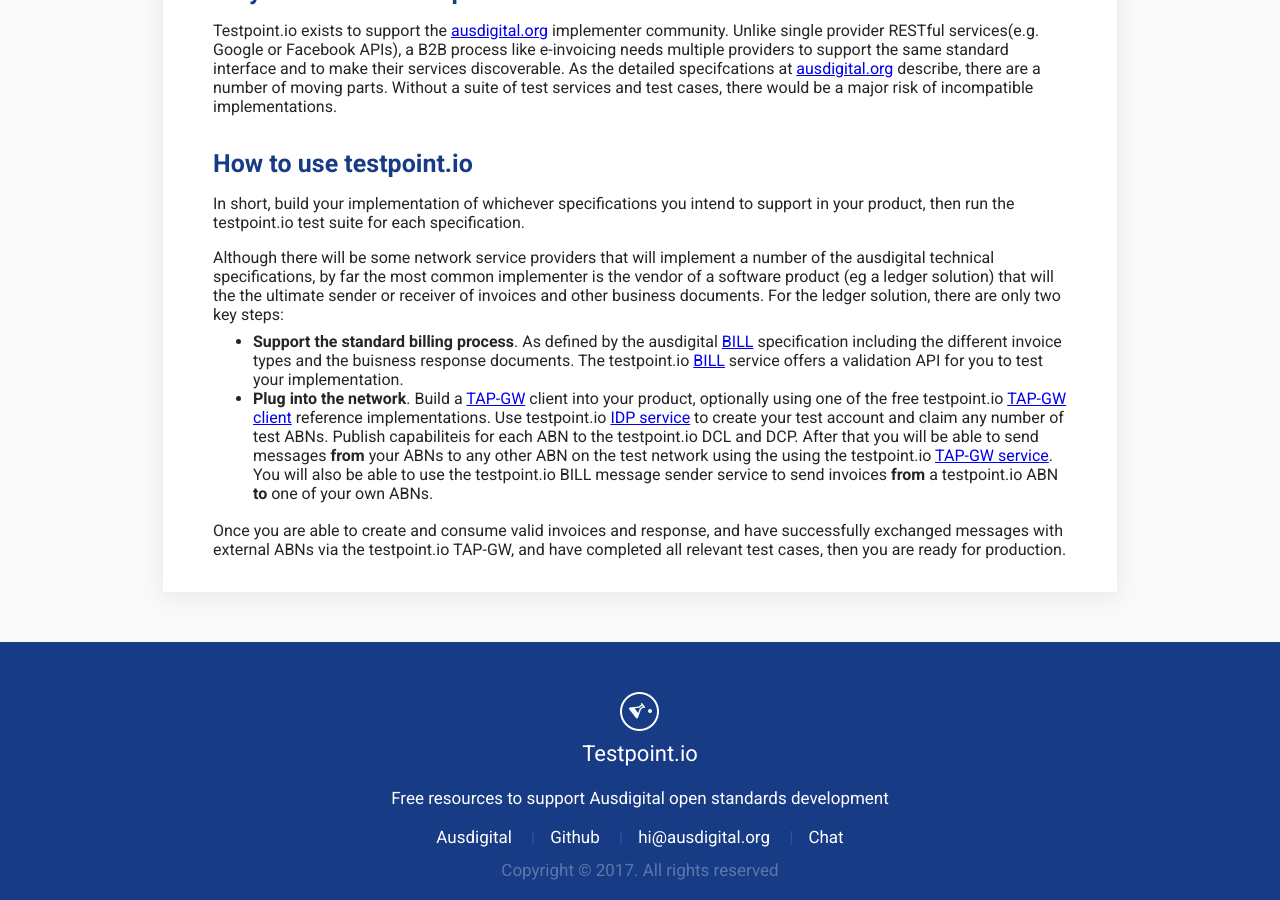
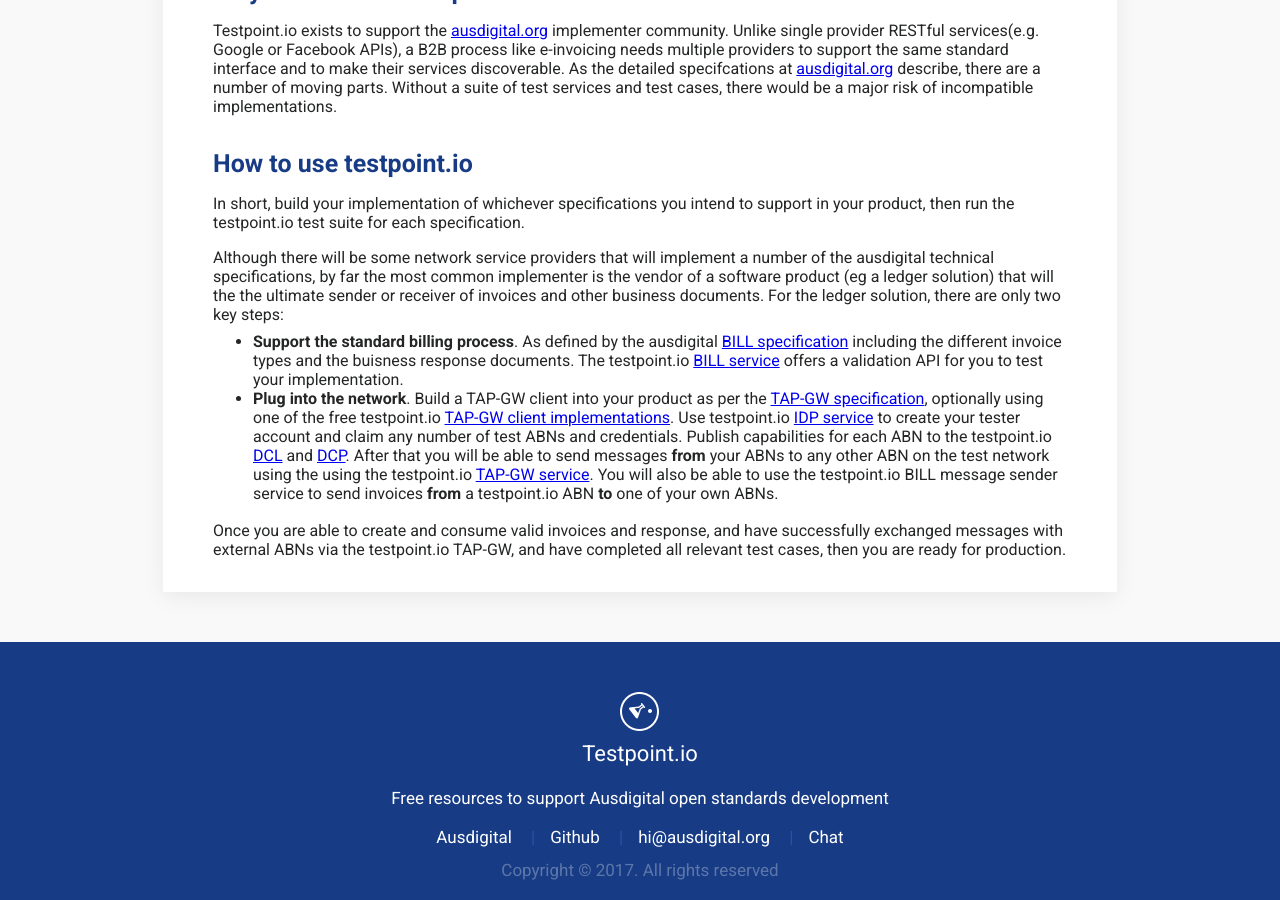
Before and after one commit to test-point/test-point.github.io, a Jekyll site: the page built from pages/home.md, in a window 1280 px wide and 900 px high, scrolled down 1167 px. Built offline with Jekyll 4.4.1, drawn with Linux system fonts in a browser that asks for light colours.

Commit message:
a few minor fixes

```diff
--- a/pages/home.md
+++ b/pages/home.md
@@ -18,7 +18,7 @@
 
 Although there will be some network service providers that will implement a number of the ausdigital technical specifications, by far the most common implementer is the vendor of a software product (eg a ledger solution) that will the the ultimate sender or receiver of invoices and other business documents.  For the ledger solution, there are only two key steps:
 
-* **Support the standard billing process**.  As defined by the ausdigital [BILL](http://ausdigital-bill.readthedocs.io/en/latest/) specification including the different invoice types and the buisness response documents.  The testpoint.io [BILL](http://testpoint.io/bill) service offers a validation API for you to test your implementation.
-* **Plug into the network**.  Build a [TAP-GW](http://ausdigital-tap-gw.readthedocs.io/en/latest/) client into your product, optionally using one of the free testpoint.io [TAP-GW client](https://github.com/test-point/testpoint-tap-gw) reference implementations.  Use testpoint.io [IDP service](http://testpoint.io/idp) to create your test account and claim any number of test ABNs. Publish capabiliteis for each ABN to the testpoint.io DCL and DCP.  After that you will be able to send messages **from** your ABNs to any other ABN on the test network using the using the testpoint.io [TAP-GW service](http://testpoint.io/tap-gw).  You will also be able to use the testpoint.io BILL message sender service to send invoices **from** a testpoint.io ABN **to** one of your own ABNs.
+* **Support the standard billing process**.  As defined by the ausdigital [BILL specification](http://ausdigital-bill.readthedocs.io/en/latest/) including the different invoice types and the buisness response documents.  The testpoint.io [BILL service](http://testpoint.io/bill) offers a validation API for you to test your implementation.
+* **Plug into the network**.  Build a TAP-GW client into your product as per the [TAP-GW specification](http://ausdigital-tap-gw.readthedocs.io/en/latest/), optionally using one of the free testpoint.io [TAP-GW client implementations](https://github.com/test-point/testpoint-tap-gw).  Use testpoint.io [IDP service](http://testpoint.io/idp) to create your tester account and claim any number of test ABNs and credentials. Publish capabilities for each ABN to the testpoint.io [DCL](http://testpoint.io/dcl) and [DCP](http://testpoint.io/dcp).  After that you will be able to send messages **from** your ABNs to any other ABN on the test network using the using the testpoint.io [TAP-GW service](http://testpoint.io/tap-gw).  You will also be able to use the testpoint.io BILL message sender service to send invoices **from** a testpoint.io ABN **to** one of your own ABNs.
 
 Once you are able to create and consume valid invoices and response, and have successfully exchanged messages with external ABNs via the testpoint.io TAP-GW, and have completed all relevant test cases, then you are ready for production.
```
